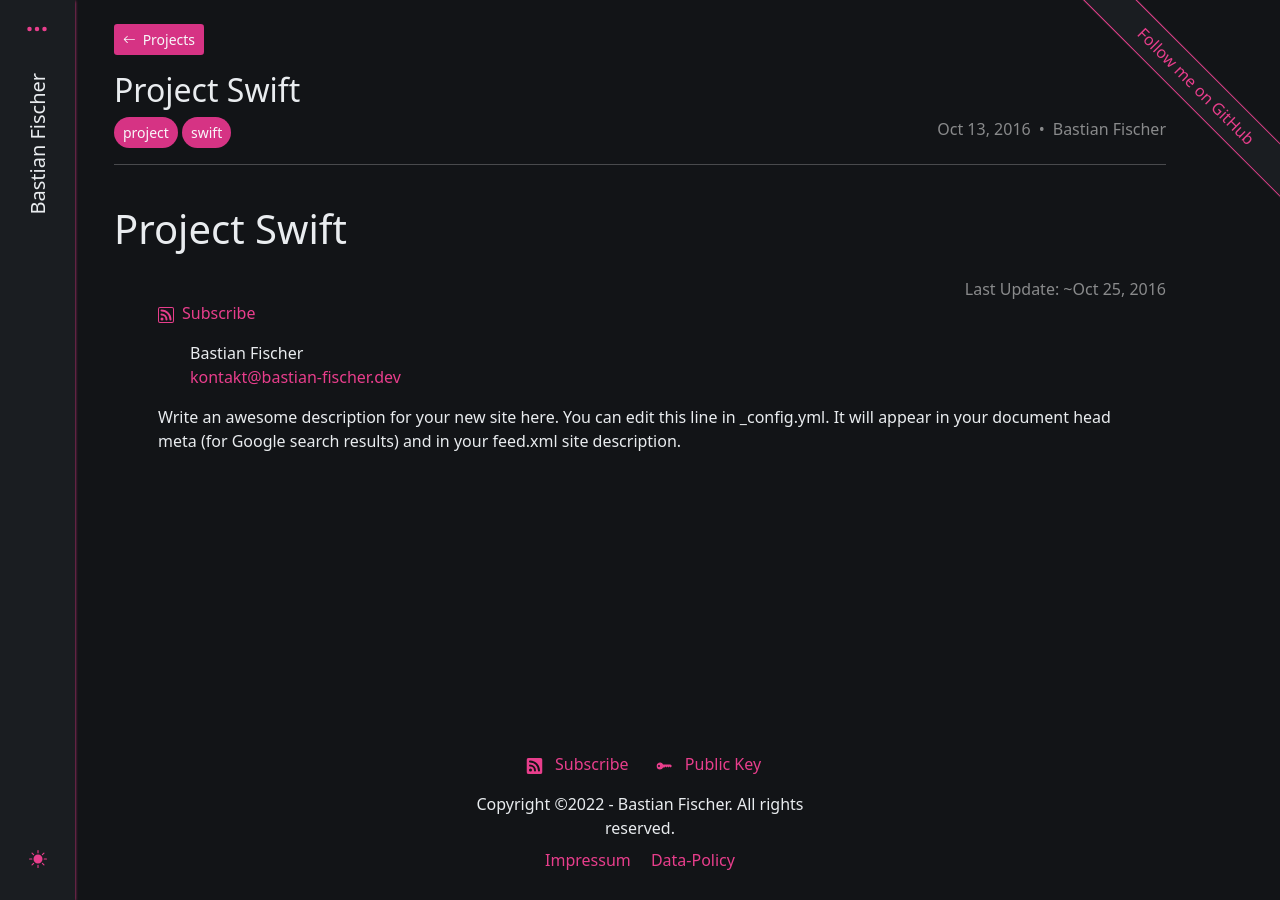
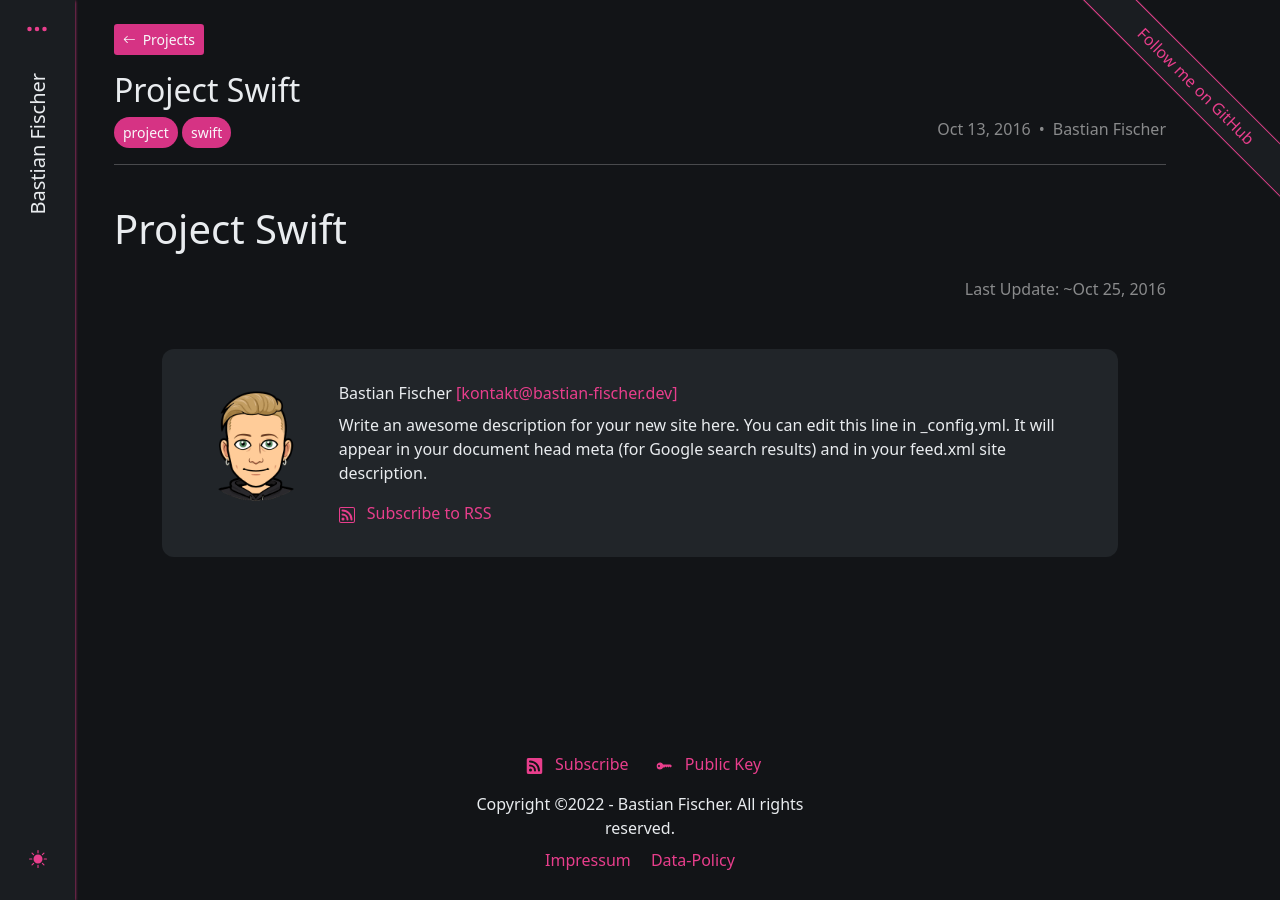
Before and after one commit to elyps/homepage, a Jekyll site: the page built from _projects/2016-05-19-project-swift.md, in a window 1280 px wide. Built offline with Jekyll 4.4.1, drawn with Linux system fonts in a browser that asks for light colours; nearby versions of some CDN libraries.

Commit message:
fix author-card design

```diff
--- a/_includes/authorCard.html
+++ b/_includes/authorCard.html
@@ -1,38 +1,37 @@
-<div class="">
+<div class="row bg-dark br-12 pt-2 pb-3 px-2 m-5">
     <data class="u-url" href="{{ '/' | relative_url }}"></data>
-
-  <div class="wrapper">
-
-    <div class="container col-12">
-      <div class="footer-col">
-        <p class="feed-subscribe">
+          <div class="col-2">
+            <img
+              src="{{ 'assets/img/me.png' | relative_url}}"
+              alt="picture of bastian-fischer"
+              width="150"
+            >
+          </div>
+          <div class="col-10 mt-4 align-items-center">
+            {%- if site.author %}
+            <div class="contact-list">
+              {% if site.author.name -%}
+              <span class="p-name">{{ site.author.name | escape }}</span>
+              {% endif -%}
+              {% if site.author.email -%}
+              <span><a class="u-email" href="mailto:{{ site.author.email }}">[{{ site.author.email }}]</a></span>
+              {%- endif %}
+            </div>
+            {%- endif %}
+            <div class="mt-2">
+              <p>{{ site.description | escape }}</p>
+            </div>
+            <!-- <div class="social-links">
+              {%- include social.html -%}
+            </div> -->
+            <p class="mt-2">
               <a href="{{ 'feed.xml' | relative_url }}">
                 <svg xmlns="http://www.w3.org/2000/svg" width="16" height="16" fill="rgba(232, 62, 140, 1.00)" class="bi bi-rss me-2" viewBox="0 0 16 16">
                   <path d="M14 1a1 1 0 0 1 1 1v12a1 1 0 0 1-1 1H2a1 1 0 0 1-1-1V2a1 1 0 0 1 1-1h12zM2 0a2 2 0 0 0-2 2v12a2 2 0 0 0 2 2h12a2 2 0 0 0 2-2V2a2 2 0 0 0-2-2H2z"/>
                   <path d="M5.5 12a1.5 1.5 0 1 1-3 0 1.5 1.5 0 0 1 3 0zm-3-8.5a1 1 0 0 1 1-1c5.523 0 10 4.477 10 10a1 1 0 1 1-2 0 8 8 0 0 0-8-8 1 1 0 0 1-1-1zm0 4a1 1 0 0 1 1-1 6 6 0 0 1 6 6 1 1 0 1 1-2 0 4 4 0 0 0-4-4 1 1 0 0 1-1-1z"/>
-            </svg><span>Subscribe</span>
+                </svg>
+                <span>Subscribe to RSS</span>
               </a>
             </p>
-      {%- if site.author %}
-        <ul class="contact-list">
-          {% if site.author.name -%}
-            <li class="p-name">{{ site.author.name | escape }}</li>
-          {% endif -%}
-          {% if site.author.email -%}
-            <li><a class="u-email" href="mailto:{{ site.author.email }}">{{ site.author.email }}</a></li>
-          {%- endif %}
-        </ul>
-      {%- endif %}
-      </div>
-      <div class="footer-col">
-        <p>{{ site.description | escape }}</p>
           </div>
 </div>
-
-    <div class="social-links">
-      {%- include social.html -%}
-    </div>
-
-  </div>
-
-</div>
```
Lines whose indentation alone changed are shown as unchanged.
